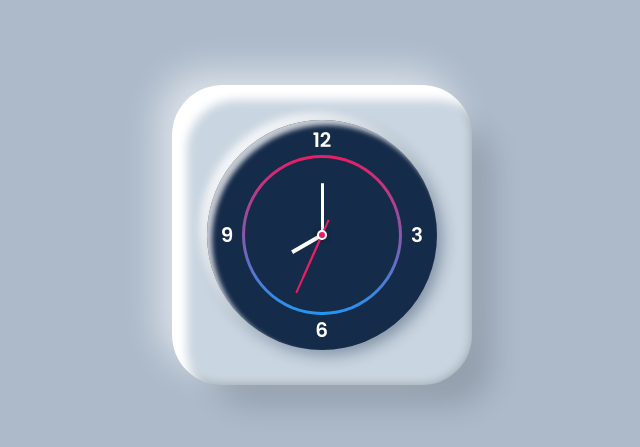
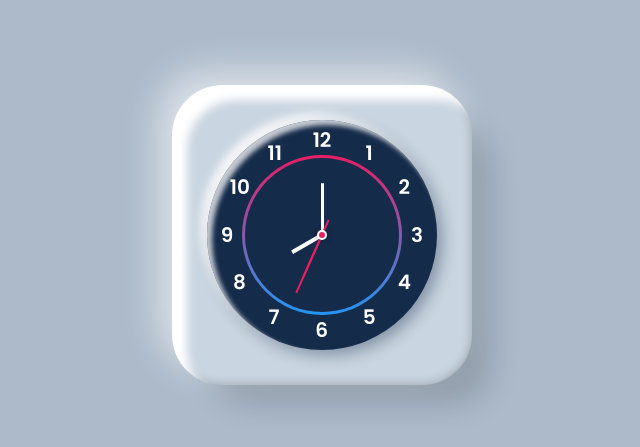
Before and after one commit to SamedShukurov/Clock, a plain HTML site: page index.html in a window 1280 px wide. Shown: the part 165-612 px from the top of the page, without its empty margins (318-958 px from the left). Drawn offline with Linux system fonts and the light colour scheme.

Commit message:
added extra hours

```diff
--- a/index.html
+++ b/index.html
@@ -11,9 +11,18 @@
     <div class="clock">
       <div class="numbers">
         <span style="--i: 0"><b>12</b></span>
-        <span style="--i: 1"><b>3</b></span>
-        <span style="--i: 2"><b>6</b></span>
-        <span style="--i: 3"><b>9</b></span>
+        <span style="--i: 1"><b>1</b></span>
+        <span style="--i: 2"><b>2</b></span>
+        <span style="--i: 3"><b>3</b></span>
+        <span style="--i: 4"><b>4</b></span>
+        <span style="--i: 5"><b>5</b></span>
+        <span style="--i: 6"><b>6</b></span>
+        <span style="--i: 7"><b>7</b></span>
+        <span style="--i: 8"><b>8</b></span>
+        <span style="--i: 9"><b>9</b></span>
+        <span style="--i: 10"><b>10</b></span>
+        <span style="--i: 11"><b>11</b></span>
+
         <div class="circle" id="hr"><i></i></div>
         <div class="circle" id="mn"><i></i></div>
         <div class="circle" id="sc"><i></i></div>
--- a/style.css
+++ b/style.css
@@ -53,12 +53,12 @@ body {
   text-align: center;
   color: #fff;
   font-size: 1.25em;
-  transform: rotate(calc(90deg * var(--i)));
+  transform: rotate(calc(30deg * var(--i)));
 }
 .clock .numbers span b {
   font-weight: 600;
   display: inline-block;
-  transform: rotate(calc(-90deg * var(--i)));
+  transform: rotate(calc(-30deg * var(--i)));
 }
 .clock .numbers::before {
   content: "";
```
